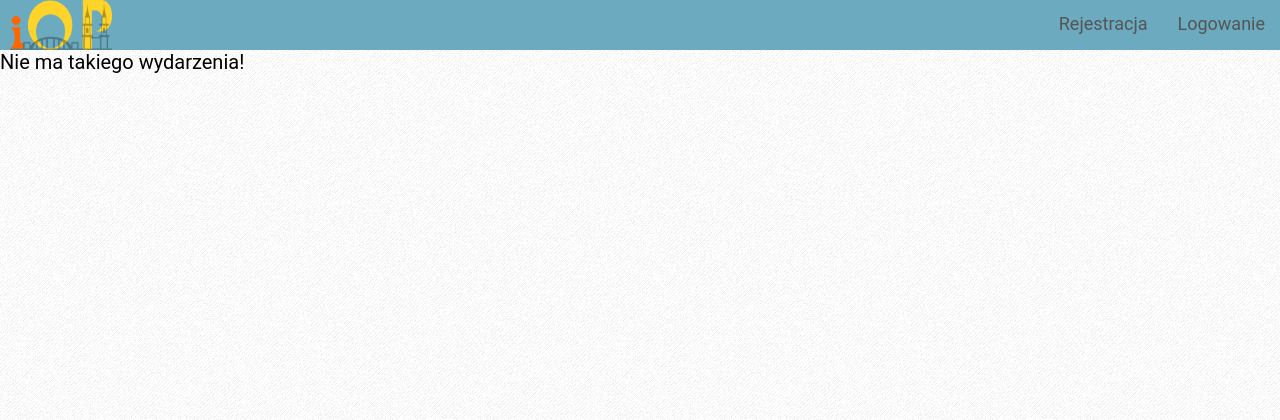
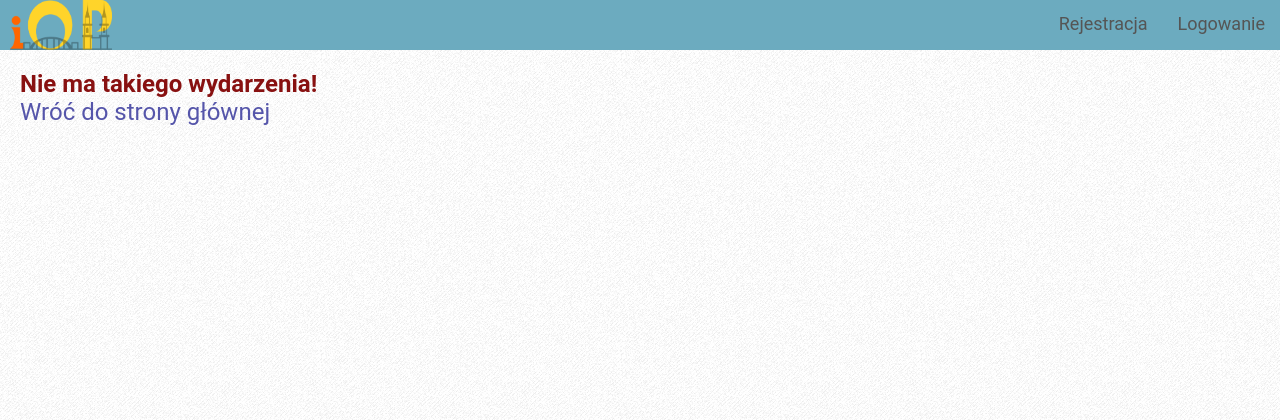
Before and after one commit to tojatos/PiastCode, a CodeIgniter app: page /PiastCode/index.php/event/show_single_event/1 in a window 1280 px wide. Shown: the top 420 px of the page. Run offline with CodeIgniter, Linux system fonts and the light colour scheme; data comes from the database, SQL or seed files in the repository; data that the repository does not hold is empty; style sheets or scripts are compiled from the project's sources.

Commit message:
event message

```diff
--- a/application/controllers/Event.php
+++ b/application/controllers/Event.php
@@ -16,7 +16,7 @@ class Event extends MY_Controller
         $event_data = $this->Event_model->get_event_data($id);
         if($event_data==null)
         {
-          throw new Exception("Nie ma takiego wydarzenia!");
+          throw new Exception("<p><b>Nie ma takiego wydarzenia!</b></p> <a href='".site_url()."'>Wróć do strony głównej</a>");
 
         }
         $data['event'] = $event_data;
--- a/application/views/show_message.php
+++ b/application/views/show_message.php
@@ -1,4 +1,4 @@
 <?php defined('BASEPATH') OR exit('No direct script access allowed'); ?>
-<main>
+<main class="message">
     <p><?= $message ?></p>
 </main>
--- a/public/css/main.scss
+++ b/public/css/main.scss
@@ -413,11 +413,18 @@ html {
     .left_admin{
         margin: 2%;
         padding: 20px;
-        width: 50%;
+        width: 30%;
         display: inline-block;
     }
     .right_admin{
         display: inline-block;
-        width: 40%;
+        width: 60%;
         margin: 2%;
     }
+
+
+.message{
+    padding: 20px;
+    color: #811;
+    font-size: 24px;
+}
```
